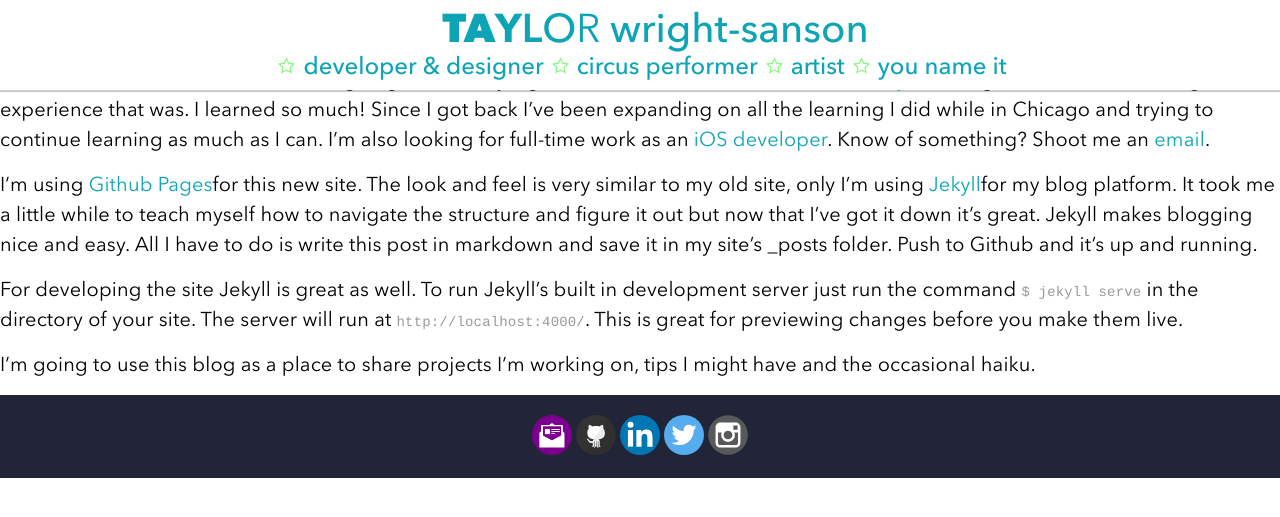
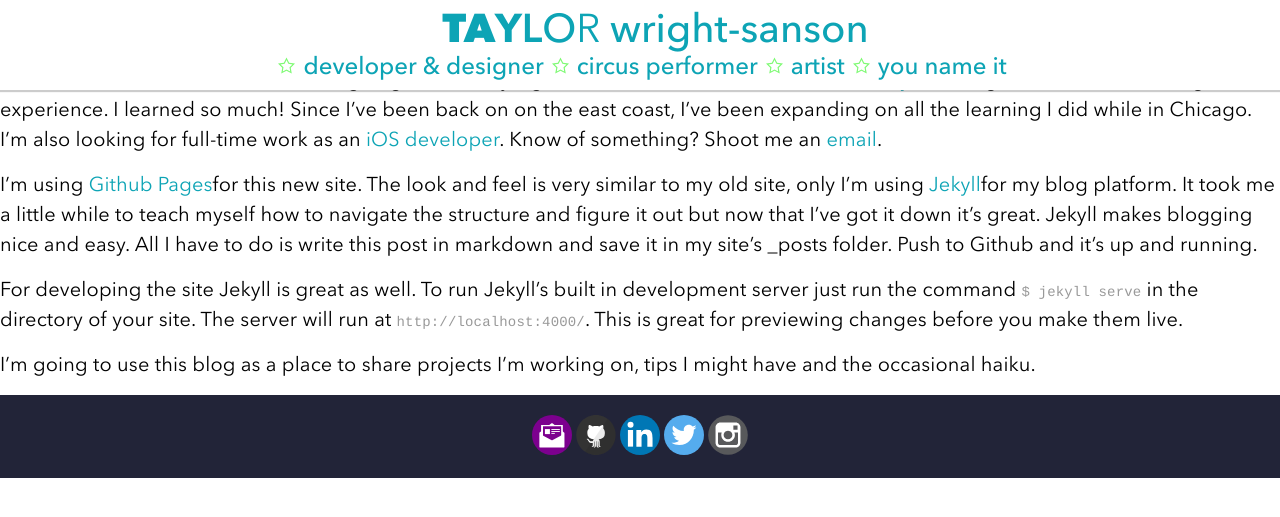
Before and after one commit to Xeaza/xeaza.github.io, a Jekyll site: the page built from _posts/2015-01-01-Happy-New-Year.md, in a window 1280 px wide. Shown: the top 517 px of the page. Built offline with Jekyll 4.4.1, drawn with Linux system fonts in a browser that asks for light colours.

Commit message:
editing blog post

```diff
--- a/_posts/2015-01-01-Happy-New-Year.md
+++ b/_posts/2015-01-01-Happy-New-Year.md
@@ -3,7 +3,7 @@ layout: post
 title: Happy New Year!
 ---
 
-New Year, new website. I've had a lot going on recently. I graduated from [Mobile Makers Academy](mobilemakers.co)in Chicago, IL. What an amazing experience that was. I learned so much! Since I got back I've been expanding on all the learning I did while in Chicago and trying to continue learning as much as I can. I'm also looking for full-time work as an [iOS developer](http://www.taylorwrightsanson.com/images/Wright-Sanson%20Taylor%20Resume.pdf). Know of something? Shoot me an [email](mailto:taylorwrightasnson@gmail.com).
+New Year. New website. I've had a lot going on recently. I graduated from [Mobile Makers Academy](mobilemakers.co)in Chicago, IL. What an amazing experience. I learned so much! Since I've been back on on the east coast, I've been expanding on all the learning I did while in Chicago. I'm also looking for full-time work as an [iOS developer](http://www.taylorwrightsanson.com/images/Wright-Sanson%20Taylor%20Resume.pdf). Know of something? Shoot me an [email](mailto:taylorwrightasnson@gmail.com).
 
 I'm using [Github Pages](https://pages.github.com)for this new site. The look and feel is very similar to my old site, only I'm using [Jekyll](http://jekyllrb.com)for my blog platform. It took me a little while to teach myself how to navigate the structure and figure it out but now that I've got it down it's great. Jekyll makes blogging nice and easy. All I have to do is write this post in markdown and save it in my site's _posts folder. Push to Github and it's up and running.
 
```
